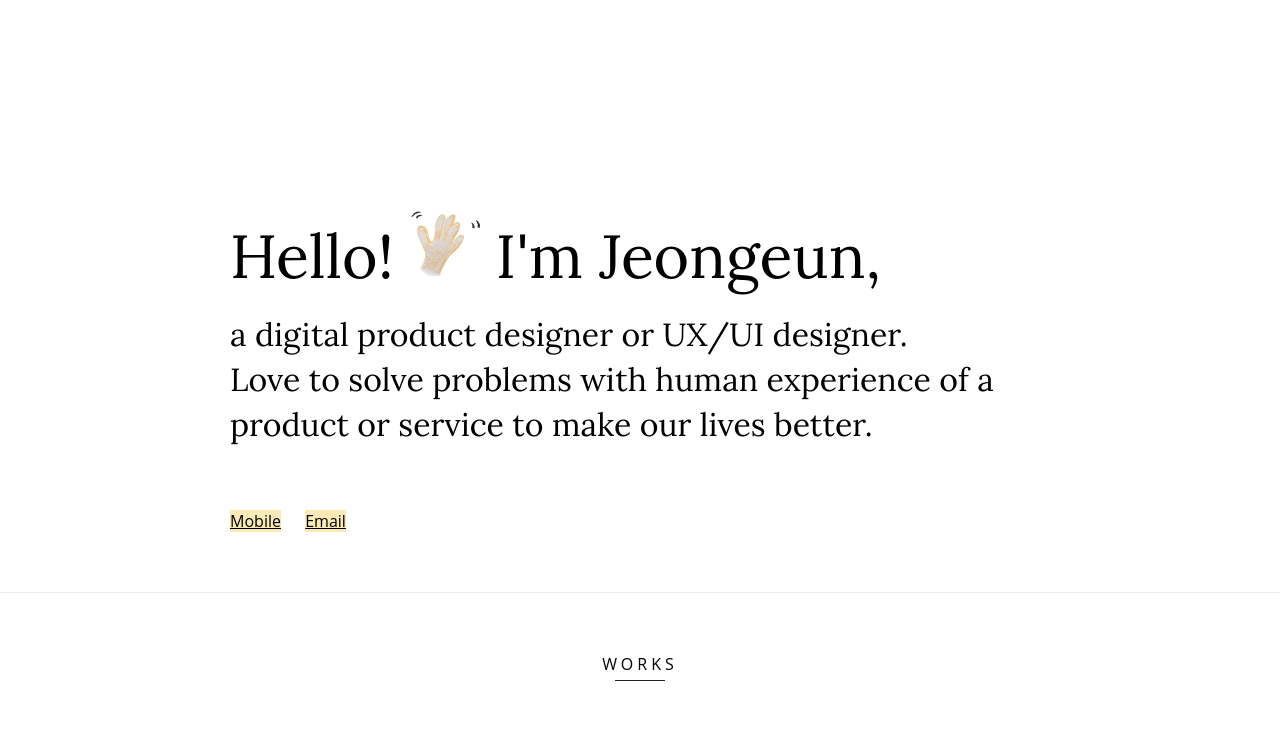
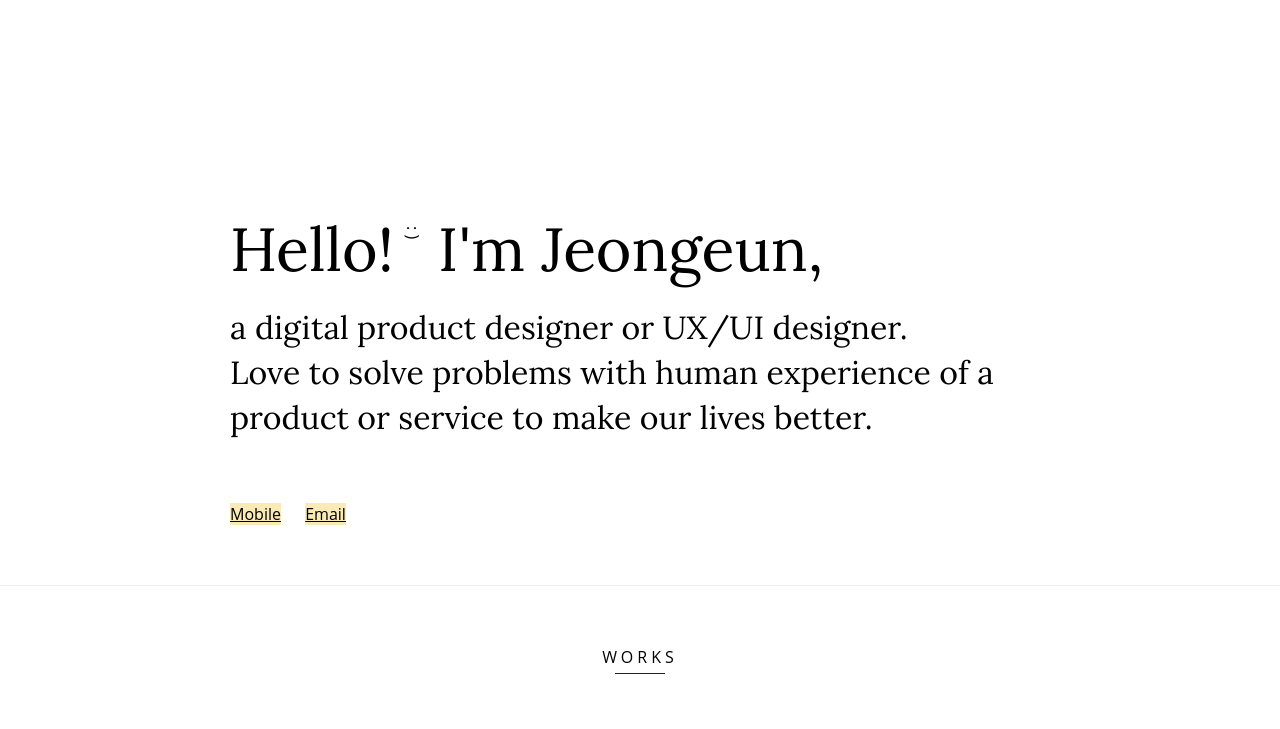
Before and after one commit to ljeun/portfolio_back, a Jekyll site: the page built from index.md, in a window 1280 px wide. Shown: the top 729 px of the page. Built offline with Jekyll 4.4.1, drawn with Linux system fonts in a browser that asks for light colours; grey boxes are pictures that could not be loaded.

Commit message:
change image in header

```diff
--- a/_includes/header.html
+++ b/_includes/header.html
@@ -2,8 +2,10 @@
     <div class="container">
         <div class="intro">
             <!-- <p class="intro__pre">Jeongeun Lee</p> -->
-            <p class="intro__main">Hello!
-              <img data-action="zoom" src='{{ site.hello_image | relative_url }}' alt="Hello Image" width="70" >
+            <p class="intro__main">
+              <span>Hello!</span>
+              <span class="intro__emoji">: )</span>
+              <!-- <img data-action="zoom" src='{{ site.hello_image | relative_url }}' alt="Hello Image" width="70" > -->
               <span>I'm {{ site.name }}</span>,
               <br/></p>
             <p class="intro__body"> a {{ site.job }}.<br/>
--- a/_sass/_header.scss
+++ b/_sass/_header.scss
@@ -53,6 +53,15 @@ header {
             // max-width: 60%;
         }
     }
+    &__emoji {
+      margin: 16px 0px 0px -7px;
+      font-family: "Open Sans";
+      font-size: 1.0rem;
+      vertical-align: text-top;
+      writing-mode: vertical-rl;
+      display: inline-block;
+      //transform: rotate(-90deg);
+    }
 }
 
 .social {
```
